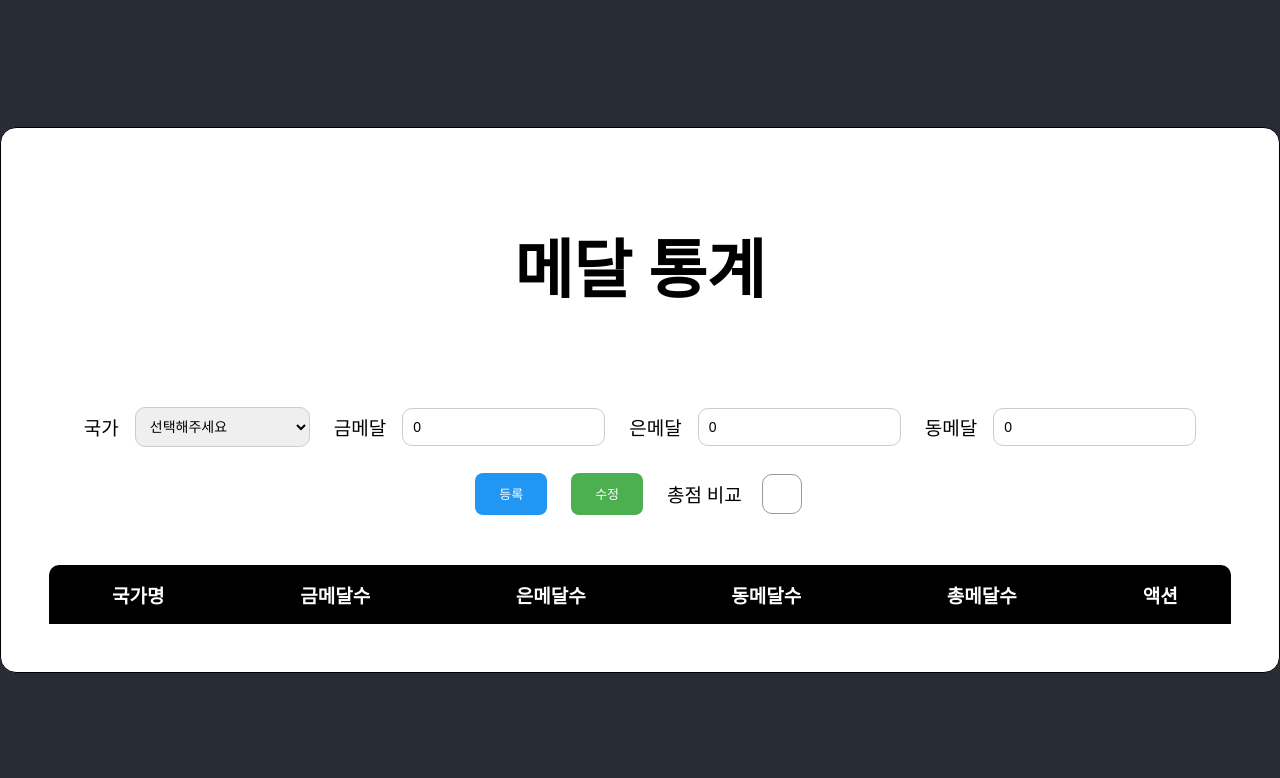
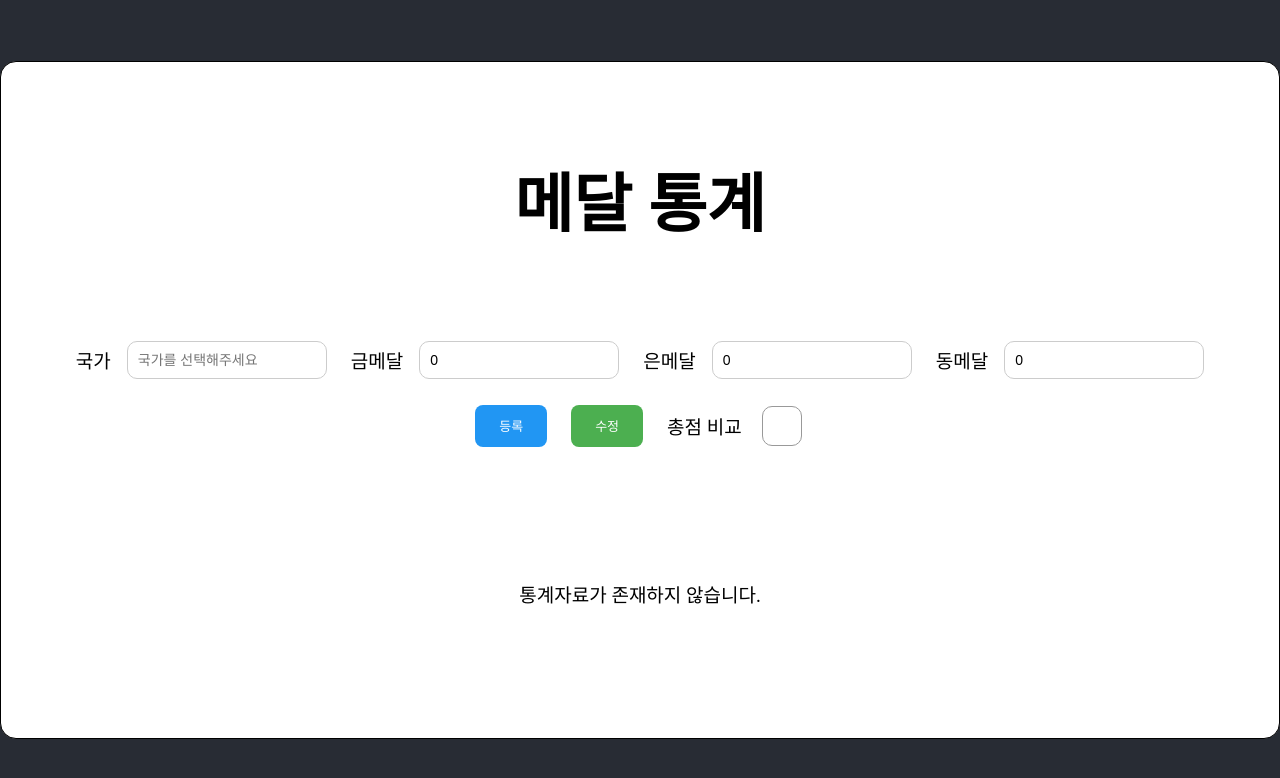
Before and after one commit to dev-woohyeok/medal-react, a React (Vite) app: page / in a window 1280 px wide. Shown: the top 778 px of the page. Built offline with nearby package versions, Linux system fonts and the light colour scheme.

Commit message:
refactor: select컴퍼넌트를 Custom selectBox 컴퍼넌트로 대체, 검색 기능 추가

```diff
--- a/src/App.jsx
+++ b/src/App.jsx
@@ -2,9 +2,14 @@ import styles from './styles/App.module.css';
 import MedalTable from './component/MedalTable';
 import MedalForm from './component/MedalForm';
 import { useState } from 'react';
-import { TYPE_LOCALSTORAGE, TYPE_STATEFORM } from './constant/type';
+import { TYPE_LOCALSTORAGE, STATE_FORM } from './constant/type';
 
 function App() {
+	/**
+	 * 다음에는 커스텀 훅을 사용해서 이벤트 핸들러들만 반환받아서 한번에 props로 관리하는 것도 고려하기
+	 * 결국 자식에게 setForm 데이터만 넘기고, onClick, onChange 등 이벤트 로직들은 부모에서 핸들러만 넘기는 방식으로
+	 * 관리하면 가독성이 개선되지않을까?
+	 */
 	const [stateForm, setStateForm] = useState({
 		country: '',
 		gold: 0,
@@ -41,7 +46,7 @@ function App() {
 				<MedalTable
 					records={stateRecords}
 					onDeleteRecord={handleDeleteRecord}
-					isTotalOnly={stateForm[TYPE_STATEFORM.IS_TOTAL_ONLY]}
+					isTotalOnly={stateForm[STATE_FORM.IS_TOTAL_ONLY]}
 				/>
 			</div>
 		</div>
--- a/src/component/MedalForm.jsx
+++ b/src/component/MedalForm.jsx
@@ -1,4 +1,4 @@
-import { TYPE_LOCALSTORAGE, TYPE_STATEFORM } from '../constant/type';
+import { TYPE_LOCALSTORAGE, STATE_FORM } from '../constant/type';
 
 import styles from '../styles/MedalForm.module.css';
 import Input from './Input';
@@ -7,69 +7,89 @@ import { OLYMPIC_COUNTRIES_LIST } from '../constant/constant';
 import SelectBox from './SelectBox';
 
 function MedalForm({ stateForm, setStateForm, stateRecords, setStateRecords }) {
+	/**
+	 * 차후 코드 작성시 비지니스 로직들은 부모 컴퍼넌트로부터 이벤트핸들러를 전달받아서 사용하는것으로 하고,
+	 * 자식에서 반복적으로 호출되는 동일한 컴퍼넌트들의 경우 객체를 통해 관리하는 방식으로 변경하는 것을 고려하자.
+	 */
+
+	function resetForm() {
+		setStateForm((prev) => ({
+			...prev,
+			gold: 0,
+			silver: 0,
+			bronze: 0,
+			country: '',
+		}));
+	}
+
 	function handleCreate(e) {
 		e.preventDefault();
-		if (!stateForm[TYPE_STATEFORM.COUNTRY]) {
+		if (!stateForm[STATE_FORM.COUNTRY]) {
 			alert('국가를 선택해주세요.');
+			resetForm();
 			return;
 		}
 
-		// 중복 방지 알림
 		if (
 			stateRecords.some(
-				(item) => item.country === stateForm[TYPE_STATEFORM.COUNTRY],
+				(item) => item.country === stateForm[STATE_FORM.COUNTRY],
 			)
 		) {
 			alert('이미 등록된 국가입니다.');
+			resetForm();
+			return;
+		}
+
+		if (
+			OLYMPIC_COUNTRIES_LIST.indexOf(stateForm[STATE_FORM.COUNTRY]) === -1
+		) {
+			alert('등록할 수 없는 국가입니다.');
+			resetForm();
 			return;
 		}
 
 		setStateRecords((prevState) => {
 			const newRecord = {
-				country: stateForm[TYPE_STATEFORM.COUNTRY],
-				gold: stateForm[TYPE_STATEFORM.GOLD],
-				silver: stateForm[TYPE_STATEFORM.SILVER],
-				bronze: stateForm[TYPE_STATEFORM.BRONZE],
+				country: stateForm[STATE_FORM.COUNTRY],
+				gold: stateForm[STATE_FORM.GOLD],
+				silver: stateForm[STATE_FORM.SILVER],
+				bronze: stateForm[STATE_FORM.BRONZE],
 			};
 			const updatedRecords = [...prevState, newRecord];
 			localStorage.setItem('records', JSON.stringify(updatedRecords));
 			return updatedRecords;
 		});
-		setStateForm({
-			...stateForm,
-			gold: 0,
-			silver: 0,
-			bronze: 0,
-			country: '',
-		});
+
+		resetForm();
 	}
 
 	function handleUpdate(e) {
 		e.preventDefault();
-		if (!stateForm[TYPE_STATEFORM.COUNTRY]) {
+		if (!stateForm[STATE_FORM.COUNTRY]) {
 			alert('국가를 선택해주세요.');
+			resetForm();
 			return;
 		}
-		// 국가 존재 여부 확인
+
 		if (
 			!stateRecords.some(
-				(item) => item.country === stateForm[TYPE_STATEFORM.COUNTRY],
+				(item) => item.country === stateForm[STATE_FORM.COUNTRY],
 			)
 		) {
 			alert('해당 국가는 등록되지 않은 국가입니다.');
+			resetForm();
 			return;
 		}
 
-		// 수정해야하는 국가 메달 업데이트 하기
 		setStateRecords((prevState) => {
 			const newRecord = {
-				country: stateForm[TYPE_STATEFORM.COUNTRY],
-				gold: stateForm[TYPE_STATEFORM.GOLD],
-				silver: stateForm[TYPE_STATEFORM.SILVER],
-				bronze: stateForm[TYPE_STATEFORM.BRONZE],
+				country: stateForm[STATE_FORM.COUNTRY],
+				gold: stateForm[STATE_FORM.GOLD],
+				silver: stateForm[STATE_FORM.SILVER],
+				bronze: stateForm[STATE_FORM.BRONZE],
 			};
 			const updatedRecords = prevState.map((item) =>
-				item.country === stateForm[TYPE_STATEFORM.COUNTRY]
+				item.country === stateForm[STATE_FORM.COUNTRY]
 					? newRecord
 					: item,
 			);
@@ -79,13 +99,7 @@ function MedalForm({ stateForm, setStateForm, stateRecords, setStateRecords }) {
 			);
 			return updatedRecords;
 		});
-		setStateForm({
-			...stateForm,
-			gold: 0,
-			silver: 0,
-			bronze: 0,
-			country: '',
-		});
+		resetForm();
 	}
 
 	function handleOnChange(e, medalType) {
@@ -104,38 +118,49 @@ function MedalForm({ stateForm, setStateForm, stateRecords, setStateRecords }) {
 	}
 
 	return (
-		<form className={styles.form}>
+		<form
+			className={styles.form}
+			onSubmit={(e) => {
+				e.preventDefault();
+			}}
+		>
 			<SelectBox
-				label="국가"
-				options={OLYMPIC_COUNTRIES_LIST}
-				value={stateForm[TYPE_STATEFORM.COUNTRY]}
-				onChange={(e) => {
+				items={OLYMPIC_COUNTRIES_LIST}
+				value={stateForm[STATE_FORM.COUNTRY]}
+				onSelect={(value) =>
 					setStateForm((prev) => ({
 						...prev,
-						country: e.target.value,
-					}));
-				}}
-			/>
+						country: value,
+					}))
+				}
+			>
+				<SelectBox.Input
+					label="국가"
+					placeholder="국가를 선택해주세요"
+				/>
+				<SelectBox.List />
+			</SelectBox>
+
 			<Input
 				label="금메달"
-				value={stateForm[TYPE_STATEFORM.GOLD]}
-				onChange={(e) => handleOnChange(e, TYPE_STATEFORM.GOLD)}
+				value={stateForm[STATE_FORM.GOLD]}
+				onChange={(e) => handleOnChange(e, STATE_FORM.GOLD)}
 				onFocus={(e) => e.target.select()}
 				type="number"
 				min={0}
 			/>
 			<Input
 				label="은메달"
-				value={stateForm[TYPE_STATEFORM.SILVER]}
-				onChange={(e) => handleOnChange(e, TYPE_STATEFORM.SILVER)}
+				value={stateForm[STATE_FORM.SILVER]}
+				onChange={(e) => handleOnChange(e, STATE_FORM.SILVER)}
 				onFocus={(e) => e.target.select()}
 				type="number"
 				min={0}
 			/>
 			<Input
 				label="동메달"
-				value={stateForm[TYPE_STATEFORM.BRONZE]}
-				onChange={(e) => handleOnChange(e, TYPE_STATEFORM.BRONZE)}
+				value={stateForm[STATE_FORM.BRONZE]}
+				onChange={(e) => handleOnChange(e, STATE_FORM.BRONZE)}
 				onFocus={(e) => e.target.select()}
 				type="number"
 				min={0}
@@ -149,7 +174,7 @@ function MedalForm({ stateForm, setStateForm, stateRecords, setStateRecords }) {
 			<Input
 				label="총점 비교"
 				type="checkbox"
-				checked={stateForm[TYPE_STATEFORM.IS_TOTAL_ONLY]}
+				checked={stateForm[STATE_FORM.IS_TOTAL_ONLY]}
 				onChange={handleIsTotalOnly}
 			/>
 		</form>
--- a/src/component/MedalTable.jsx
+++ b/src/component/MedalTable.jsx
@@ -1,31 +1,70 @@
 import { MEDALTABLE_RANKING_COLOR } from '../constant/constant';
-import { TYPE_STATEFORM } from '../constant/type';
+import { STATE_FORM, TYPE_STYLES_MEDALTABLE } from '../constant/type';
 import styles from '../styles/MedalTable.module.css';
 import Button from './Button';
 
 function MedalTable({ records, onDeleteRecord, isTotalOnly }) {
-	const sortedRecords = [...records].sort((a, b) => {
+	if (records.length === 0) {
+		return (
+			<div className={styles[TYPE_STYLES_MEDALTABLE.NO_RECORD]}>
+				<p>통계자료가 존재하지 않습니다.</p>
+			</div>
+		);
+	}
+
+	const getTotalMedals = (item) => {
+		return (
+			item[STATE_FORM.GOLD] +
+			item[STATE_FORM.SILVER] +
+			item[STATE_FORM.BRONZE]
+		);
+	};
+
+	const compareRecords = (a, b) => {
 		if (isTotalOnly) {
-			const totalA =
-				a[TYPE_STATEFORM.GOLD] +
-				a[TYPE_STATEFORM.SILVER] +
-				a[TYPE_STATEFORM.BRONZE];
-			const totalB =
-				b[TYPE_STATEFORM.GOLD] +
-				b[TYPE_STATEFORM.SILVER] +
-				b[TYPE_STATEFORM.BRONZE];
-
-			if (totalA !== totalB) return totalB - totalA;
+			// 총메달수 기준 정렬
+			const totalA = getTotalMedals(a);
+			const totalB = getTotalMedals(b);
+			if (totalA !== totalB) {
+				return totalB - totalA;
+			}
 			return a.country.localeCompare(b.country);
 		} else {
-			if (a.gold !== b.gold) return b.gold - a.gold;
+			// 금메달 기준 정렬
+			if (a.gold !== b.gold) {
+				return b.gold - a.gold; // 내림차순
+			}
 			return a.country.localeCompare(b.country);
 		}
-	});
+	};
+
+	const sortedRecords = [...records].sort(compareRecords);
+
+	const renderRow = (item, idx) => {
+		const rowColor =
+			styles[
+				MEDALTABLE_RANKING_COLOR[idx] ||
+					MEDALTABLE_RANKING_COLOR.default
+			];
+		return (
+			<tr key={idx} className={rowColor}>
+				<td>{item.country}</td>
+				<td>{item.gold}</td>
+				<td>{item.silver}</td>
+				<td>{item.bronze}</td>
+				<td>{item.gold + item.silver + item.bronze}</td>
+				<td>
+					<Button color="red" onClick={() => onDeleteRecord(idx)}>
+						삭제
+					</Button>
+				</td>
+			</tr>
+		);
+	};
 
 	return (
-		<table className={styles.table}>
-			<thead className={styles.thead}>
+		<table className={styles[TYPE_STYLES_MEDALTABLE.TABLE]}>
+			<thead className={styles[TYPE_STYLES_MEDALTABLE.THEAD]}>
 				<tr>
 					<th>국가명</th>
 					<th>금메달수</th>
@@ -35,32 +74,8 @@ function MedalTable({ records, onDeleteRecord, isTotalOnly }) {
 					<th>액션</th>
 				</tr>
 			</thead>
-			<tbody className={styles.tbody}>
-				{sortedRecords.map((item, idx) => (
-					<tr
-						key={idx}
-						className={`${styles.tbody} ${
-							styles[
-								MEDALTABLE_RANKING_COLOR[idx] ||
-									MEDALTABLE_RANKING_COLOR.default
-							]
-						}`}
-					>
-						<td>{item.country}</td>
-						<td>{item.gold}</td>
-						<td>{item.silver}</td>
-						<td>{item.bronze}</td>
-						<td>{item.gold + item.silver + item.bronze}</td>
-						<td>
-							<Button
-								color="red"
-								onClick={() => onDeleteRecord(idx)}
-							>
-								삭제
-							</Button>
-						</td>
-					</tr>
-				))}
+			<tbody className={styles[TYPE_STYLES_MEDALTABLE.TBODY]}>
+				{sortedRecords.map(renderRow)}
 			</tbody>
 		</table>
 	);
--- a/src/component/SelectBox.jsx
+++ b/src/component/SelectBox.jsx
@@ -1,34 +1,127 @@
-import styles from '../styles/Input.module.css';
+import { useState, useContext, createContext } from 'react';
+import styles from '../styles/SelectBox.module.css';
+import { STLYES_SELECTBOX } from '../constant/type';
+import Input from './Input';
+const SelectContext = createContext();
 
-function SelectBox({
-	options = [],
-	onChange,
-	label,
-	value = '',
-	placeholder = '선택해주세요',
-	...props
-}) {
+function SelectBox({ items = [], value, onSelect, children }) {
+	/**
+	 * Context API 를 사용해서 Select 컴퍼넌트 내부의 데이터를 효율적으로 관리하는 것도 방법일듯
+	 * -> 상태관리 라이브러리 사용하면 쓸일이 별로 없긴함
+	 * ...props 로 받으면, 편하지만, props를 정의하지 않으면 어떤 props를 받는지 알기 어렵지 안나?
+	 * props를 명시적으로 적어야할텐데... 이걸 type으로 관리하면 되는건가?
+	 * -> 한번에 객체로 묶어서 관리하는 방법을 많이쓴다고함, 일단 적는게 맞다
+	 */
+
+	const [isOpen, setIsOpen] = useState(false); // 드롭다운 열림/닫힘 상태
+
+	const filteredItems = items.filter((item) =>
+		item.toLowerCase().includes(value.toLowerCase()),
+	);
+
+	const contextValue = {
+		isOpen,
+		setIsOpen,
+		filteredItems,
+		value,
+		onSelect,
+	};
+
 	return (
-		<label className={styles.label}>
-			<span className={styles.label_text}>{label}</span>
-			<select
-				className={styles.input}
-				value={value}
-				onChange={onChange}
-				{...props}
-			>
-				<option value="" disabled hidden>
-					{placeholder}
-				</option>
-
-				{options.map((option, idx) => (
-					<option key={idx} value={option}>
-						{option}
-					</option>
-				))}
-			</select>
-		</label>
+		<SelectContext.Provider value={contextValue}>
+			<div className={styles[STLYES_SELECTBOX.CONTAINER]}>{children}</div>
+		</SelectContext.Provider>
 	);
 }
 
+function useSelectContext() {
+	const context = useContext(SelectContext);
+	if (!context) {
+		throw new Error(
+			'Select 내부에서만 사용 가능한 컴포넌트입니다. <Select>로 감싸주세요.',
+		);
+	}
+	return context;
+}
+
+function SelectInput({ label, placeholder }) {
+	const { setIsOpen, onSelect, value } = useSelectContext();
+
+	const handleFocus = (e) => {
+		setIsOpen(true);
+		e.target.select();
+	};
+
+	const handleBlur = () => {
+		setIsOpen((prev) => !prev);
+	};
+
+	const handleChange = (e) => {
+		onSelect(e.target.value);
+	};
+
+	const handleKeyDown = (e) => {
+		if (e.key === 'Enter') {
+			e.stopPropagation();
+			e.preventDefault();
+		}
+	};
+
+	return (
+		<Input
+			type="text"
+			label={label}
+			value={value}
+			onKeyDown={handleKeyDown}
+			onChange={handleChange}
+			onFocus={handleFocus}
+			onBlur={handleBlur}
+			placeholder={placeholder}
+		/>
+	);
+}
+
+function SelectList() {
+	const { isOpen, filteredItems } = useSelectContext();
+	if (!isOpen) return null;
+
+	return (
+		<div className={styles[STLYES_SELECTBOX.LIST]}>
+			{filteredItems.length === 0 ? (
+				<div>검색 결과가 없습니다.</div>
+			) : (
+				filteredItems.map((value) => (
+					<ListItem key={value} value={value} />
+				))
+			)}
+		</div>
+	);
+}
+
+function ListItem({ value: itemValue }) {
+	const { onSelect, setIsOpen, value: selectedValue } = useSelectContext();
+	const handleClick = () => {
+		onSelect(itemValue);
+		setIsOpen(false);
+	};
+	const handleMouseDown = (e) => {
+		e.preventDefault();
+	};
+
+	return (
+		<div
+			className={styles[STLYES_SELECTBOX.ITEM]}
+			role="button"
+			onMouseDown={handleMouseDown}
+			onClick={handleClick}
+			tabIndex={0}
+		>
+			{itemValue}
+		</div>
+	);
+}
+
+SelectBox.Input = SelectInput;
+SelectBox.List = SelectList;
+
 export default SelectBox;
--- a/src/constant/constant.js
+++ b/src/constant/constant.js
@@ -1,5 +1,7 @@
 import { TYPE_MEDAL } from './type';
-
+// 파일명이 constant.js 인데
+// 의도와 다르게 이상한 상수를 정의하고 있음
+// 차후 변경이 필요할듯
 export const MEDALTABLE_RANKING_COLOR = {
 	0: TYPE_MEDAL.GOLD,
 	1: TYPE_MEDAL.SILVER,
--- a/src/constant/type.js
+++ b/src/constant/type.js
@@ -5,14 +5,32 @@ export const TYPE_MEDAL = {
 };
 Object.freeze(TYPE_MEDAL);
 
-export const TYPE_STATEFORM = {
+export const STATE_FORM = {
 	COUNTRY: 'country',
 	GOLD: 'gold',
 	SILVER: 'silver',
 	BRONZE: 'bronze',
 	IS_TOTAL_ONLY: 'isTotalOnly',
 };
-Object.freeze(TYPE_STATEFORM);
+Object.freeze(STATE_FORM);
+
+/**
+ * 다음 개발시에는 styles 클래스명도 객체로 관리하는것을 고려하자
+ */
+export const TYPE_STYLES_MEDALTABLE = {
+	NO_RECORD: 'no-record',
+	TABLE: 'table',
+	THEAD: 'thead',
+	TBODY: 'tbody',
+};
+Object.freeze(TYPE_STYLES_MEDALTABLE);
+
+export const STLYES_SELECTBOX = {
+	CONTAINER: 'container',
+	LIST: 'list',
+	ITEM: 'item',
+	ACTIVE: 'active',
+};
 
 export const TYPE_BUTTON_COLOR = {
 	RED: 'red',
--- a/src/styles/Input.module.css
+++ b/src/styles/Input.module.css
@@ -9,11 +9,11 @@
 	white-space: nowrap;
 }
 
-.input {
+input {
 	border: 1px solid #ccc;
 	padding: 10px;
+	width: 200px;
 	font-size: calc(6px + 1vmin);
-	width: 100%;
 	border-radius: 0.625rem;
 }
 
@@ -21,7 +21,6 @@ input[type='number'] {
 	border: 1px solid #ccc;
 	padding: 10px;
 	font-size: calc(6px + 1vmin);
-	width: 100%;
 	border-radius: 0.625rem;
 }
 
--- a/src/styles/MedalTable.module.css
+++ b/src/styles/MedalTable.module.css
@@ -27,12 +27,20 @@ tr:last-child td:last-child {
 }
 
 .thead {
-	background-color: #000000;
+	background-color: #005799;
 	color: white;
 }
 
 .tbody {
 	text-align: center;
+}
+
+.no-record {
+	display: flex;
+	justify-content: center;
+	align-items: center;
+	flex-direction: column;
+	padding: 4rem;
 }
 
 .gold {
--- a/src/styles/SelectBox.module.css
+++ b/src/styles/SelectBox.module.css
@@ -0,0 +1,35 @@
+.container {
+	display: flex;
+	position: relative;
+	gap: 1rem;
+	align-items: center;
+	justify-content: center;
+}
+
+.list {
+	position: absolute;
+	width: 200px;
+	max-height: 200px;
+	overflow-y: auto;
+	top: 50px;
+	left: 4rem;
+	background-color: #fff;
+	border-radius: 0.625rem;
+	border: 1px solid #e6e6e6;
+	z-index: 10;
+}
+
+.item {
+	display: flex;
+	align-items: center;
+	justify-content: center;
+	padding: 1rem;
+	font-size: 1rem;
+	background-color: white;
+	border-bottom: 1px solid #e6e6e6;
+	cursor: pointer;
+}
+
+.item:hover {
+	background-color: #f9f9f9;
+}
```
Also changed, not shown: src/component/Select.jsx (added, +27 -0 lines).
